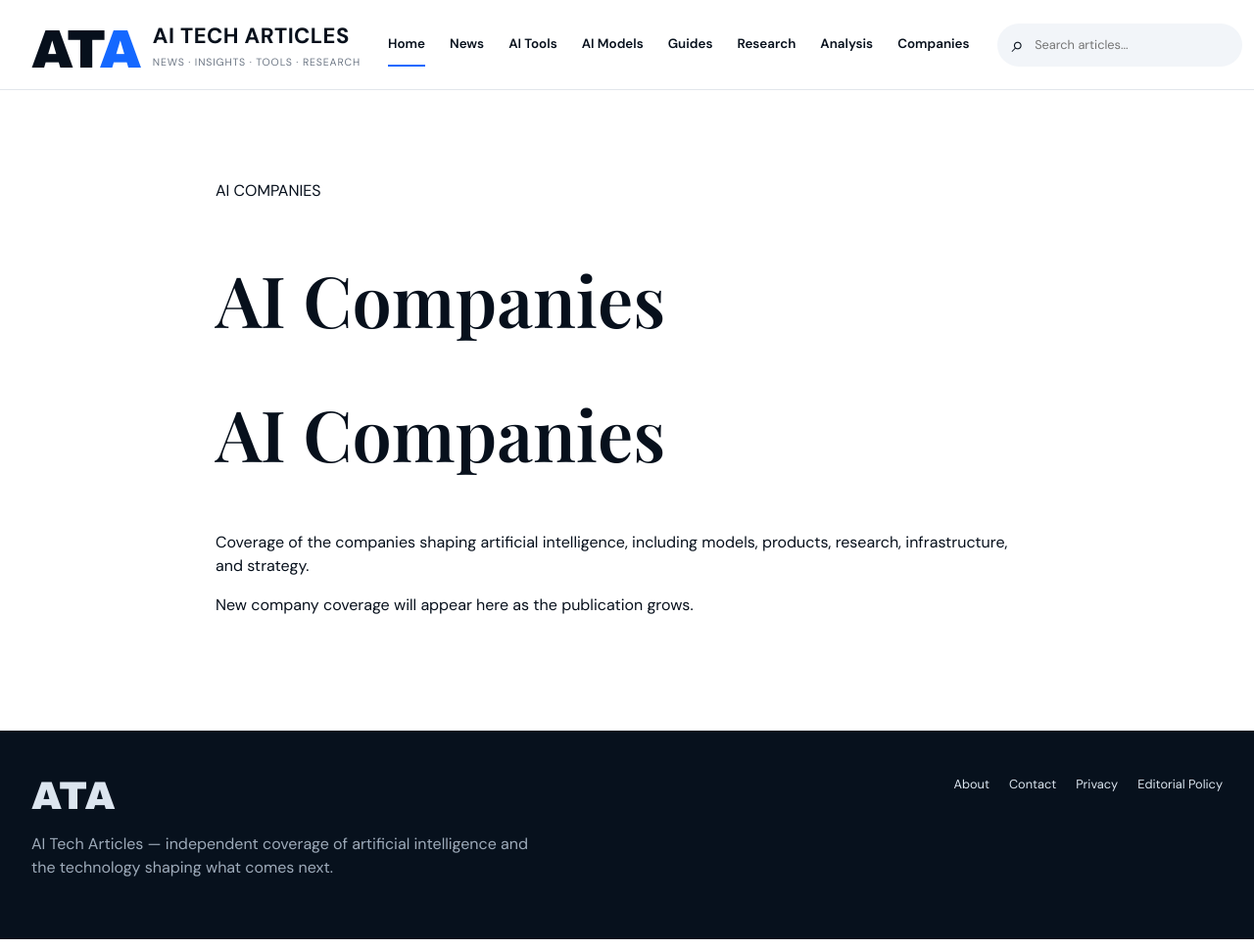
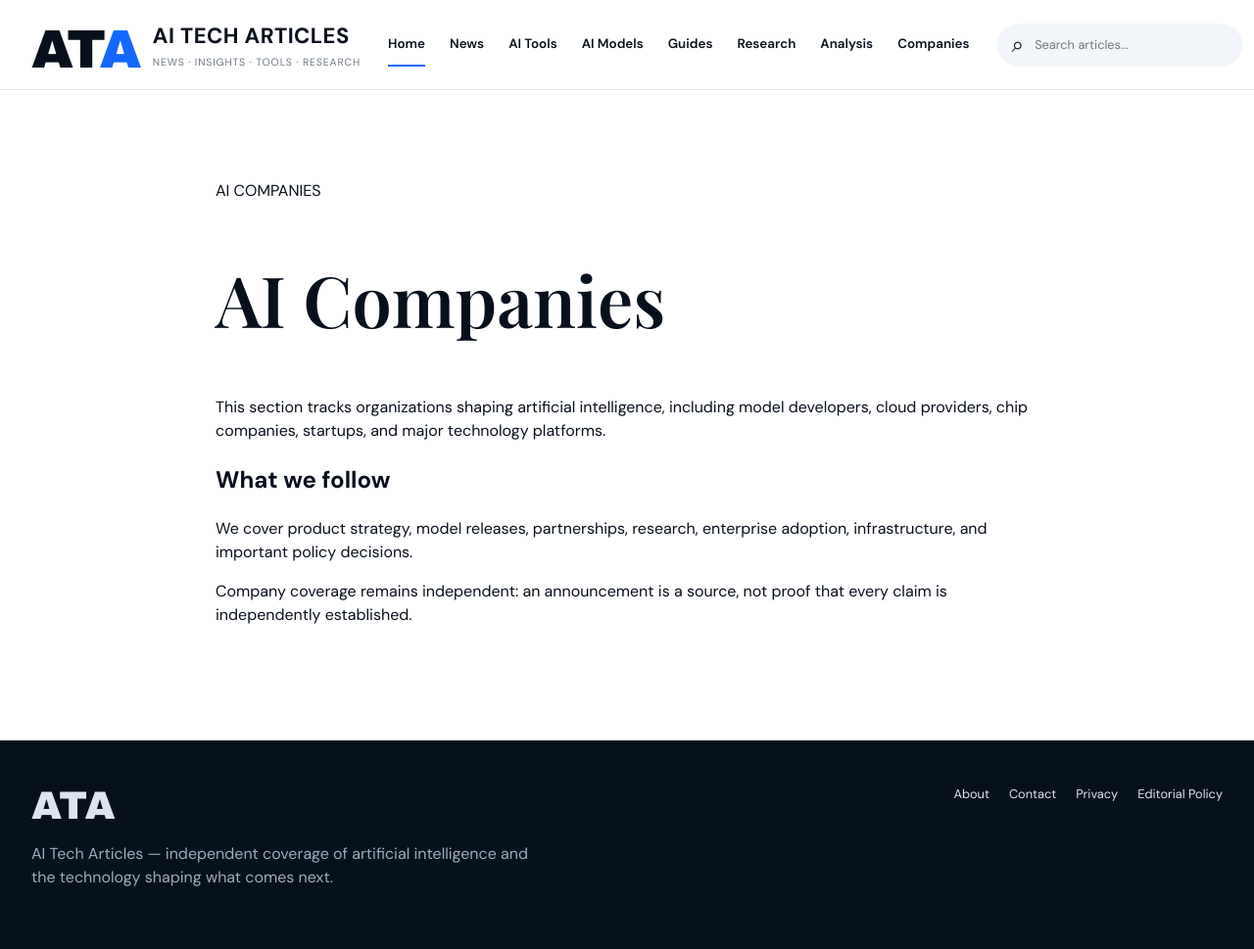
Before and after one commit to todaysnewsai/ChatGPTScope, a Jekyll site: the page built from companies/index.md, in a window 1280 px wide and 969 px high. Shown: the whole window at 98% size. Built offline with Jekyll 4.4.1, drawn with Linux system fonts in a browser that asks for light colours.

Commit message:
Expand AI Companies

```diff
--- a/companies/index.md
+++ b/companies/index.md
@@ -1,12 +1,12 @@
 ---
 layout: page
 title: "AI Companies"
-description: "Coverage of the companies building the AI industry."
-permalink: /companies/
 ---
 
-# AI Companies
+This section tracks organizations shaping artificial intelligence, including model developers, cloud providers, chip companies, startups, and major technology platforms.
 
-Coverage of the companies shaping artificial intelligence, including models, products, research, infrastructure, and strategy.
+## What we follow
 
-New company coverage will appear here as the publication grows.
+We cover product strategy, model releases, partnerships, research, enterprise adoption, infrastructure, and important policy decisions.
+
+Company coverage remains independent: an announcement is a source, not proof that every claim is independently established.
```
